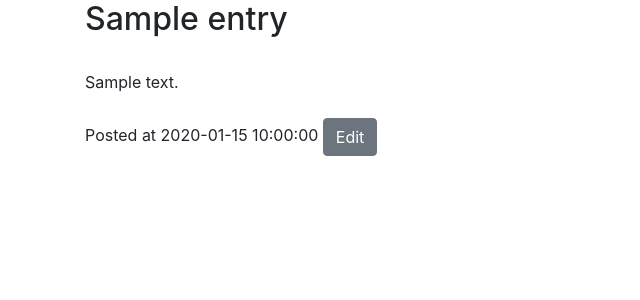
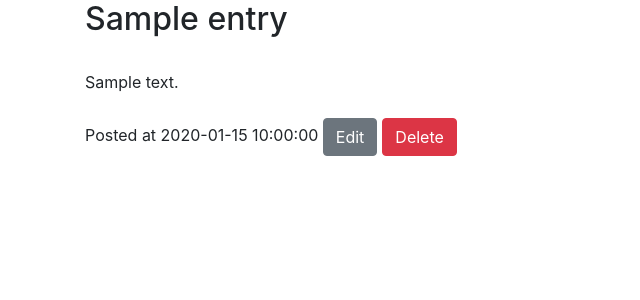
Before and after one commit to stifferdoroskevich/flask-blog, a Flask app: page /entries/1 in a window 1280 px wide. Shown: the part 56-356 px from the top of the page, without its empty margins (0-640 px from the left). Run offline with Flask 2, Linux system fonts and the light colour scheme; the visitor is signed in with stand-in values (Sample User, id 1); tables that the repository leaves empty hold one stand-in row (values such as "Sample post"); some libraries are stand-ins or nearby versions.

Commit message:
Issue #3 added delete post feature

```diff
--- a/application/flask_blog/templates/entries/show.html
+++ b/application/flask_blog/templates/entries/show.html
@@ -10,6 +10,9 @@ Posted at {{ entry.created_at }}
     <form action="{{ url_for('edit_entry', id=entry.id) }}" method="GET" >
         <button type="submit" class="btn btn-secondary">Edit</button>
     </form>
+    <form action="{{ url_for('delete_entry', id=entry.id) }} " method="POST">
+        <button type="submit" class="btn btn-danger" style="margin-left:5px">Delete</button>
+    </form>
 </div>
 
 {% endblock %}
--- a/application/flask_blog/views/entries.py
+++ b/application/flask_blog/views/entries.py
@@ -56,3 +56,13 @@ def update_entry(id):
     db.session.commit()
     flash('Article Updated.')
     return redirect(url_for('show_entries'))
+
+@app.route('/entries/<int:id>/delete', methods=['POST'])
+def delete_entry(id):
+    if not session.get('logged_in'):
+        return redirect(url_for('login'))
+    entry = Entry.query.get(id)
+    db.session.delete(entry)
+    db.session.commit()
+    flash('Article Deleted')
+    return redirect(url_for('show_entries'))
```
